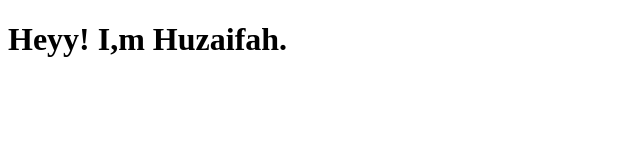
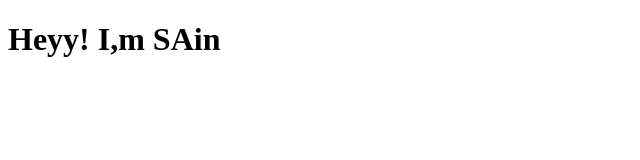
Before and after one commit to HuzaifahMansoor/AptechPractice, a plain HTML site: page index.html in a window 1280 px wide. Shown: the whole page, without its empty margins (0-640 px from the left). Drawn offline with Linux system fonts and the light colour scheme.

Commit message:
one new file and one modified

```diff
--- a/index.html
+++ b/index.html
@@ -6,6 +6,6 @@
     <title>Document</title>
 </head>
 <body>
-    <h1>Heyy! I,m Huzaifah.</h1>
+    <h1>Heyy! I,m SAin</h1>
 </body>
 </html>
```
Also changed, not shown: about.html (added).
